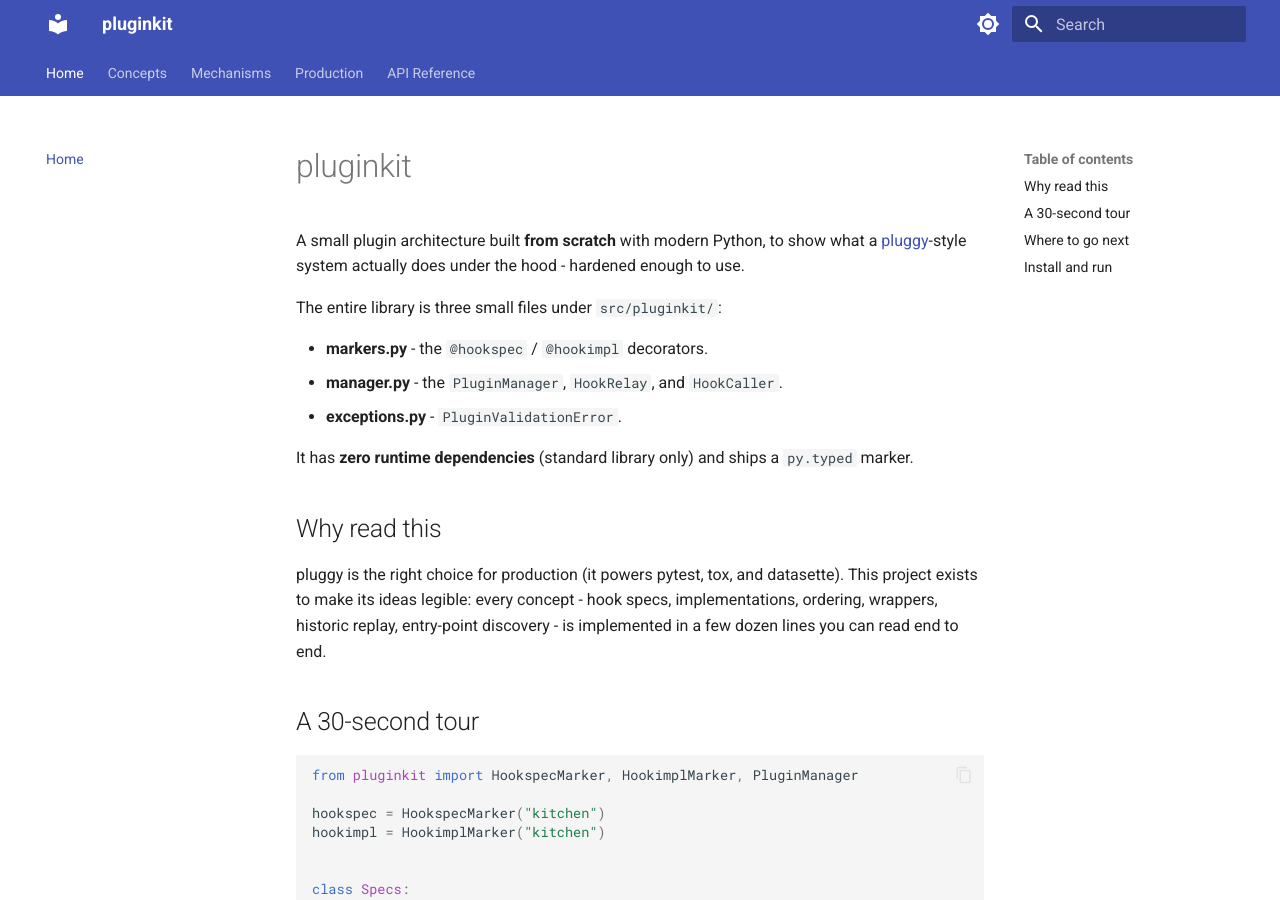
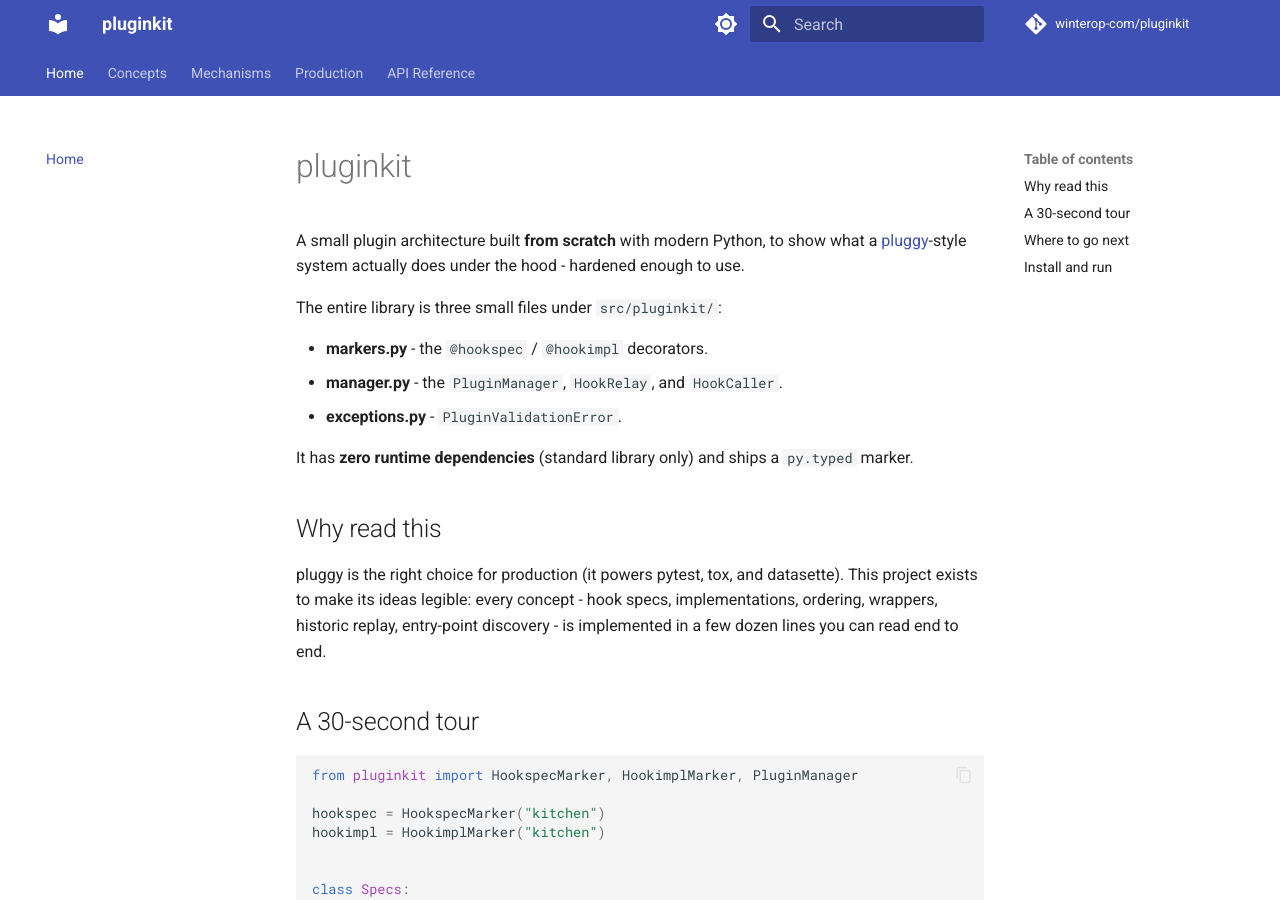
Before and after one commit to winterop-com/pluginkit, an MkDocs documentation site: the page built from docs/index.md, in a window 1280 px wide and 900 px high. Built offline with MkDocs 1.6.1 and Material for MkDocs 9.7.7, drawn with Linux system fonts in a browser that asks for light colours; comment, search, counter and statistics services are not loaded.

Commit message:
docs(mkdocs): set site_url and repo_url for GitHub Pages

```diff
--- a/mkdocs.yml
+++ b/mkdocs.yml
@@ -1,5 +1,8 @@
 site_name: pluginkit
-site_description: A plugin architecture built from scratch with modern Python
+site_description: A small, dependency-free plugin framework - hook specs, entry-point discovery, and sync/async dispatch
+site_url: https://winterop-com.github.io/pluginkit/
+repo_url: https://github.com/winterop-com/pluginkit
+repo_name: winterop-com/pluginkit
 
 theme:
   name: material
```
